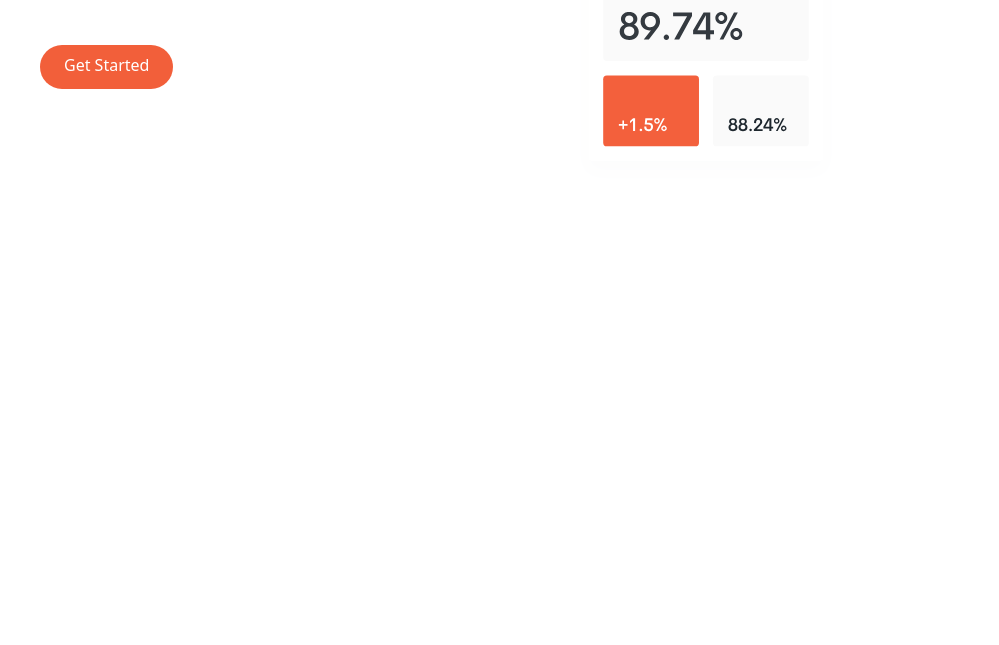
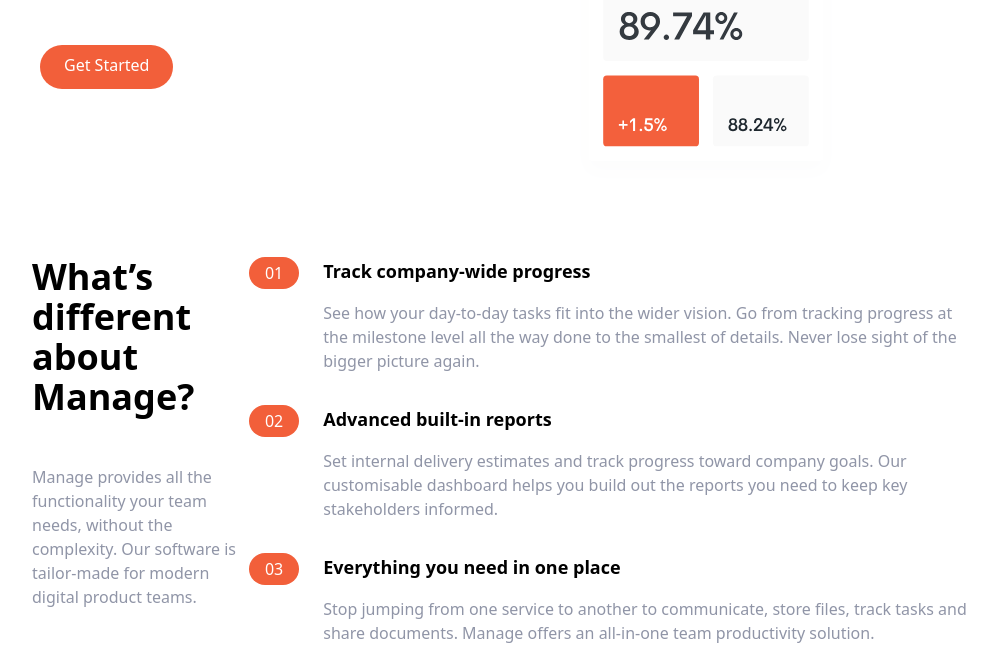
Before and after one commit to ravindujayaweera99/tailwind_landing, a website: page index.html in a window 1280 px wide. Shown: the part 447-1092 px from the top of the page, without its empty margins (136-1135 px from the left). Before the commit the page ends 800 px from the top, so only its background shows below. Drawn offline with Linux system fonts and the light colour scheme.

Commit message:
Numberd list done

```diff
--- a/index.html
+++ b/index.html
@@ -59,7 +59,120 @@
         </div>
         <div class="md:width-1/2">
           <!-- Image -->
-          <img src="./images/illustration-intro.svg" alt="">
+          <img src="./images/illustration-intro.svg" alt="" />
+        </div>
+      </div>
+    </section>
+
+    <!-- Features section -->
+    <section id="features">
+      <!-- flex container -->
+      <div
+        class="container flex flex-col px-4 mx-auto mt-10 space-y-12 md:space-y-0 md:flex-row"
+      >
+        <!-- Whats Different -->
+        <div class="flex flex-col space-y-12 md:width-1/2">
+          <h2 class="max-w-md text-4xl font-bold text-center md:text-left">
+            What’s different about Manage?
+          </h2>
+          <p class="max-w-sm text-center text-darkGrayishBlue md:text-left">
+            Manage provides all the functionality your team needs, without the
+            complexity. Our software is tailor-made for modern digital product
+            teams.
+          </p>
+        </div>
+        <!-- Numbered lIST -->
+        <div class="flex flex-col space-y-8 md:width-1/2">
+          <!-- list-item 1 -->
+          <div
+            class="flex flex-col space-y-3 md:space-y-0 md:space-x-6 md:flex-row"
+          >
+            <!-- Heding -->
+            <div class="rounded-l-full bg-brightRedSupLight md:bg-transparent">
+              <div class="flex items-center space-x-2">
+                <div
+                  class="px-4 py-2 text-white rounded-full md:py-1 bg-brightRed"
+                >
+                  01
+                </div>
+                <h3 class="text-base font-bold md:mb-4 md:hidden">
+                  Track company-wide progress
+                </h3>
+              </div>
+            </div>
+
+            <div>
+              <h3 class="hidden mb-4 text-lg font-bold md:block">
+                Track company-wide progress
+              </h3>
+              <p class="text-darkGrayishBlue">
+                See how your day-to-day tasks fit into the wider vision. Go from
+                tracking progress at the milestone level all the way done to the
+                smallest of details. Never lose sight of the bigger picture
+                again.
+              </p>
+            </div>
+          </div>
+
+          <!-- List Item 2 -->
+          <div
+            class="flex flex-col space-y-3 md:space-y-0 md:space-x-6 md:flex-row"
+          >
+            <!-- Heding -->
+            <div class="rounded-l-full bg-brightRedSupLight md:bg-transparent">
+              <div class="flex items-center space-x-2">
+                <div
+                  class="px-4 py-2 text-white rounded-full md:py-1 bg-brightRed"
+                >
+                  02
+                </div>
+                <h3 class="text-base font-bold md:mb-4 md:hidden">
+                    Advanced built-in reports
+                </h3>
+              </div>
+            </div>
+
+            <div>
+              <h3 class="hidden mb-4 text-lg font-bold md:block">
+                Advanced built-in reports
+              </h3>
+              <p class="text-darkGrayishBlue">
+                Set internal delivery estimates and track progress toward company
+                goals. Our customisable dashboard helps you build out the reports
+                you need to keep key stakeholders informed.
+              </p>
+            </div>
+          </div>
+
+          <!-- List Item 3 -->
+          <div
+            class="flex flex-col space-y-3 md:space-y-0 md:space-x-6 md:flex-row"
+          >
+            <!-- Heding -->
+            <div class="rounded-l-full bg-brightRedSupLight md:bg-transparent">
+              <div class="flex items-center space-x-2">
+                <div
+                  class="px-4 py-2 text-white rounded-full md:py-1 bg-brightRed"
+                >
+                  03
+                </div>
+                <h3 class="text-base font-bold md:mb-4 md:hidden">
+                    Everything you need in one place
+                </h3>
+              </div>
+            </div>
+
+            <div>
+              <h3 class="hidden mb-4 text-lg font-bold md:block">
+                Everything you need in one place
+              </h3>
+              <p class="text-darkGrayishBlue">
+                Stop jumping from one service to another to communicate, store files,
+                track tasks and share documents. Manage offers an all-in-one team
+                productivity solution.
+              </p>
+            </div>
+          </div>
         </div>
       </div>
     </section>
```
Also changed, not shown: css/main.css.
